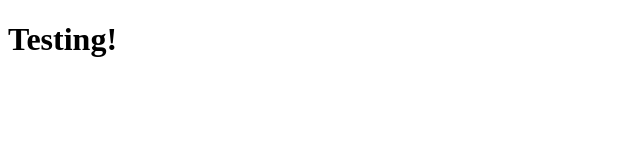
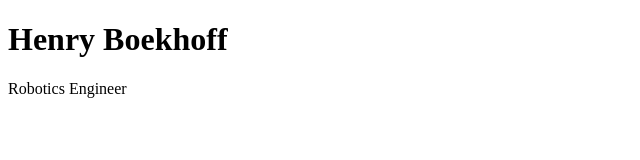
Before and after one commit to Heinrich-Dev/boekhoff.xyz, a plain HTML site: page index.html in a window 1280 px wide. Shown: the whole page, without its empty margins (0-640 px from the left). Drawn offline with Linux system fonts and the light colour scheme.

Commit message:
further testing

```diff
--- a/index.html
+++ b/index.html
@@ -5,7 +5,8 @@
 </head>
 <body>
 
-<h1> Testing! </h1>
+<h1> Henry Boekhoff </h1>
+<p> Robotics Engineer </p>
 
 </body>
 </html>
```
